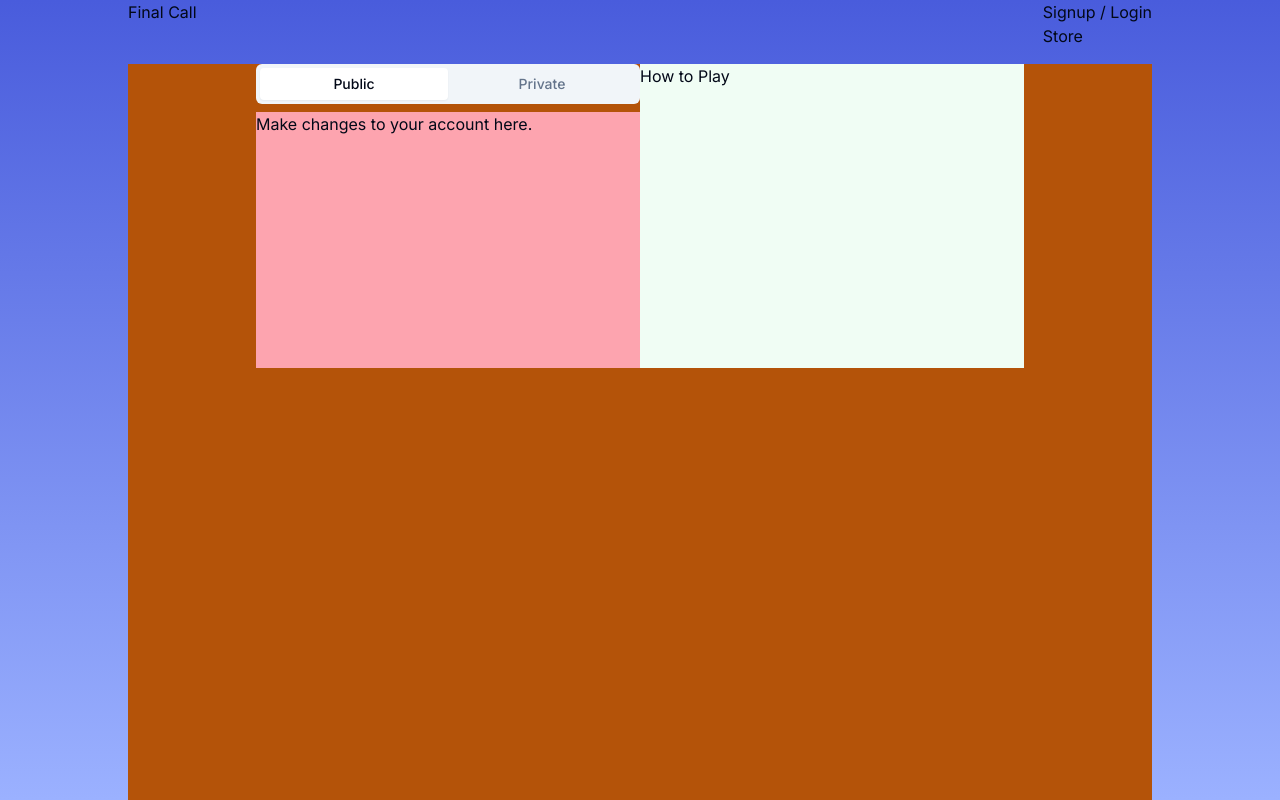
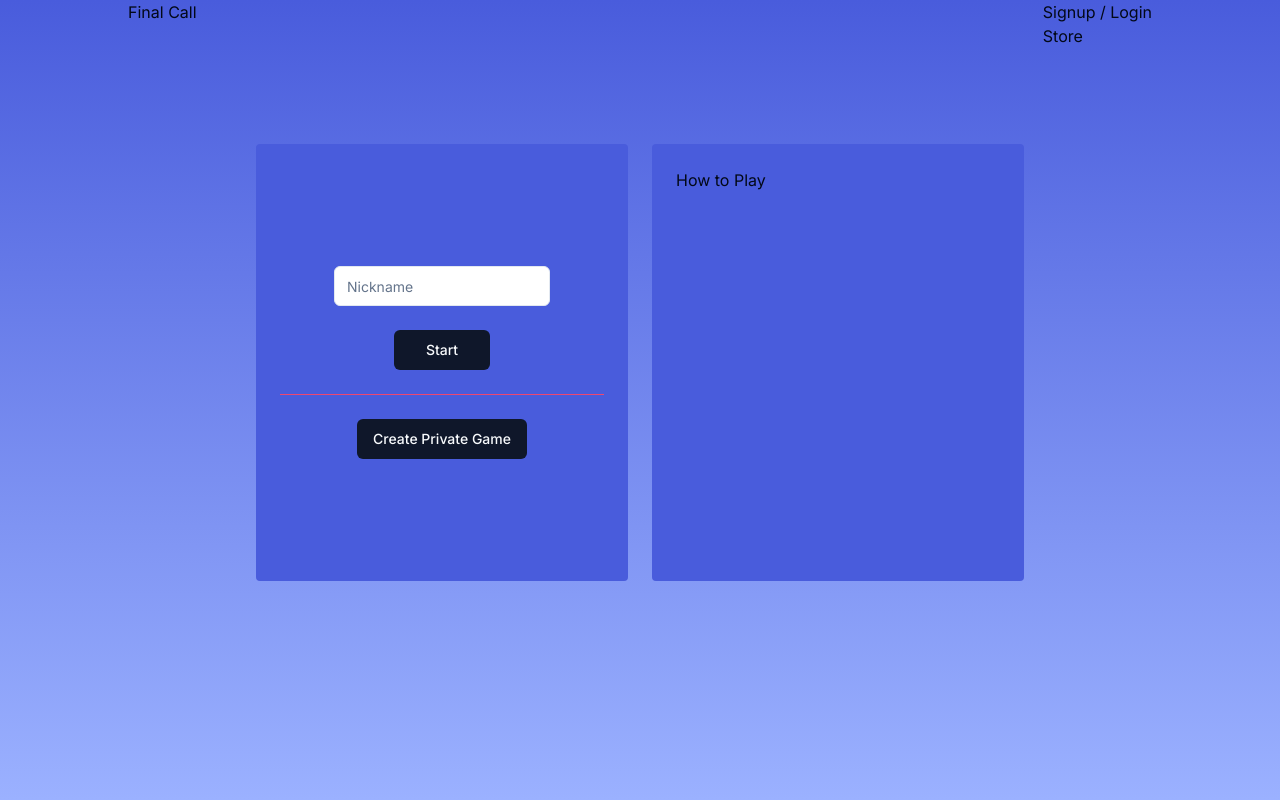
Before and after one commit to junghochoi/final-call, a Next.js app in the folder packages/client/: page / in a window 1280 px wide. Built offline with nearby package versions, Linux system fonts and the light colour scheme.

Commit message:
frontend barebones created

```diff
--- a/packages/client/package.json
+++ b/packages/client/package.json
@@ -9,6 +9,8 @@
 		"lint": "next lint"
 	},
 	"dependencies": {
+		"@radix-ui/react-separator": "^1.0.3",
+		"@radix-ui/react-slot": "^1.0.2",
 		"@radix-ui/react-tabs": "^1.0.4",
 		"class-variance-authority": "^0.7.0",
 		"clsx": "^2.1.0",
--- a/packages/client/src/app/(Home)/page.tsx
+++ b/packages/client/src/app/(Home)/page.tsx
@@ -1,25 +1,32 @@
 import Image from "next/image"
 
 import { Tabs, TabsContent, TabsList, TabsTrigger } from "@/components/ui/tabs"
+import { Input } from "@/components/ui/input"
+import { Button } from "@/components/ui/button"
+import { Separator } from "@/components/ui/separator"
 
 export default function Home() {
 	return (
-		<div className="h-[calc(100vh-64px)] lg:max-w-screen-lg mx-auto bg-amber-700">
-			<div className="m-auto flex flex-col w-1/2 lg:flex-row lg:w-3/4 ">
-				<Tabs defaultValue="public" className="w-full lg:w-1/2">
-					<TabsList className="grid w-full grid-cols-2">
-						<TabsTrigger value="public">Public</TabsTrigger>
-						<TabsTrigger value="private">Private</TabsTrigger>
-					</TabsList>
-					<TabsContent value="public">
-						<div className="min-h-64 bg-rose-300">
-							Make changes to your account here.
-						</div>
-					</TabsContent>
-					<TabsContent value="private">Change your password here.</TabsContent>
-				</Tabs>
+		<div className="flex justify-center pt-20 h-[calc(100vh-64px)] lg:max-w-screen-lg mx-auto ">
+			<div className="flex flex-col gap-6 h-2/3 w-2/3 lg:flex-row lg:w-3/4 ">
+				<div className="p-6 rounded flex flex-col justify-center items-center gap-6 w-full lg:w-1/2 bg-fc-blue-dark">
+					<Input className="w-2/3" placeholder="Nickname" />
 
-				<div className="w-full lg:w-1/2 bg-green-50 min-h-64">How to Play</div>
+					<Button className="w-24">Start</Button>
+
+					<Separator className="bg-fc-accent px-4" />
+					{/* <div className="flex w-full">
+						<Separator />
+						<span> OR </span>
+						<Separator />
+					</div> */}
+
+					<Button className="w-fit">Create Private Game</Button>
+				</div>
+
+				<div className="p-6 rounded w-full lg:w-1/2 bg-fc-blue-dark">
+					How to Play
+				</div>
 			</div>
 		</div>
 	)
--- /dev/null
+++ b/packages/client/src/components/ui/button.tsx
@@ -0,0 +1,56 @@
+import * as React from "react"
+import { Slot } from "@radix-ui/react-slot"
+import { cva, type VariantProps } from "class-variance-authority"
+
+import { cn } from "@/lib/utils"
+
+const buttonVariants = cva(
+  "inline-flex items-center justify-center whitespace-nowrap rounded-md text-sm font-medium ring-offset-background transition-colors focus-visible:outline-none focus-visible:ring-2 focus-visible:ring-ring focus-visible:ring-offset-2 disabled:pointer-events-none disabled:opacity-50",
+  {
+    variants: {
+      variant: {
+        default: "bg-primary text-primary-foreground hover:bg-primary/90",
+        destructive:
+          "bg-destructive text-destructive-foreground hover:bg-destructive/90",
+        outline:
+          "border border-input bg-background hover:bg-accent hover:text-accent-foreground",
+        secondary:
+          "bg-secondary text-secondary-foreground hover:bg-secondary/80",
+        ghost: "hover:bg-accent hover:text-accent-foreground",
+        link: "text-primary underline-offset-4 hover:underline",
+      },
+      size: {
+        default: "h-10 px-4 py-2",
+        sm: "h-9 rounded-md px-3",
+        lg: "h-11 rounded-md px-8",
+        icon: "h-10 w-10",
+      },
+    },
+    defaultVariants: {
+      variant: "default",
+      size: "default",
+    },
+  }
+)
+
+export interface ButtonProps
+  extends React.ButtonHTMLAttributes<HTMLButtonElement>,
+    VariantProps<typeof buttonVariants> {
+  asChild?: boolean
+}
+
+const Button = React.forwardRef<HTMLButtonElement, ButtonProps>(
+  ({ className, variant, size, asChild = false, ...props }, ref) => {
+    const Comp = asChild ? Slot : "button"
+    return (
+      <Comp
+        className={cn(buttonVariants({ variant, size, className }))}
+        ref={ref}
+        {...props}
+      />
+    )
+  }
+)
+Button.displayName = "Button"
+
+export { Button, buttonVariants }
--- /dev/null
+++ b/packages/client/src/components/ui/input.tsx
@@ -0,0 +1,25 @@
+import * as React from "react"
+
+import { cn } from "@/lib/utils"
+
+export interface InputProps
+  extends React.InputHTMLAttributes<HTMLInputElement> {}
+
+const Input = React.forwardRef<HTMLInputElement, InputProps>(
+  ({ className, type, ...props }, ref) => {
+    return (
+      <input
+        type={type}
+        className={cn(
+          "flex h-10 w-full rounded-md border border-input bg-background px-3 py-2 text-sm ring-offset-background file:border-0 file:bg-transparent file:text-sm file:font-medium placeholder:text-muted-foreground focus-visible:outline-none focus-visible:ring-2 focus-visible:ring-ring focus-visible:ring-offset-2 disabled:cursor-not-allowed disabled:opacity-50",
+          className
+        )}
+        ref={ref}
+        {...props}
+      />
+    )
+  }
+)
+Input.displayName = "Input"
+
+export { Input }
--- /dev/null
+++ b/packages/client/src/components/ui/separator.tsx
@@ -0,0 +1,31 @@
+"use client"
+
+import * as React from "react"
+import * as SeparatorPrimitive from "@radix-ui/react-separator"
+
+import { cn } from "@/lib/utils"
+
+const Separator = React.forwardRef<
+  React.ElementRef<typeof SeparatorPrimitive.Root>,
+  React.ComponentPropsWithoutRef<typeof SeparatorPrimitive.Root>
+>(
+  (
+    { className, orientation = "horizontal", decorative = true, ...props },
+    ref
+  ) => (
+    <SeparatorPrimitive.Root
+      ref={ref}
+      decorative={decorative}
+      orientation={orientation}
+      className={cn(
+        "shrink-0 bg-border",
+        orientation === "horizontal" ? "h-[1px] w-full" : "h-full w-[1px]",
+        className
+      )}
+      {...props}
+    />
+  )
+)
+Separator.displayName = SeparatorPrimitive.Root.displayName
+
+export { Separator }
```
Also changed, not shown: 1 other file (tests, documents, lock files or other folders).
